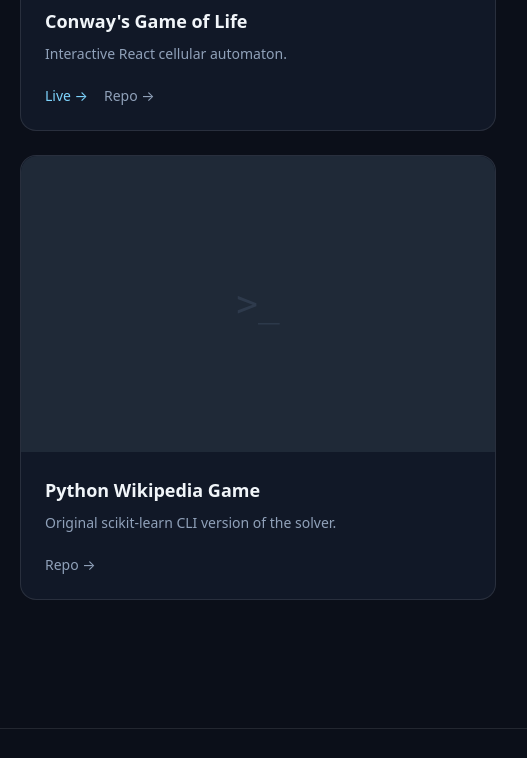
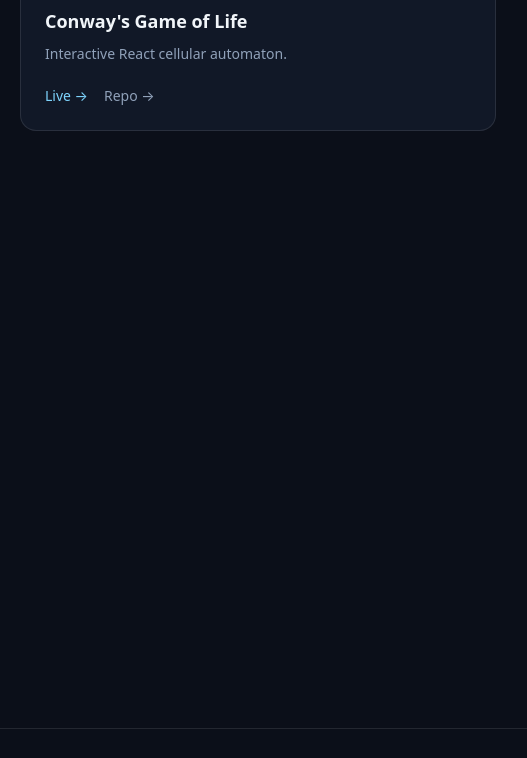
Before and after one commit to jhomer192/jhomer192.github.io, an Astro site: page /projects in a window 1280 px wide. Shown: the part 527-1285 px from the top of the page, 632-1159 px from the left. Built offline with nearby package versions, Linux system fonts and the light colour scheme; Astro itself is replaced by a stand-in of ours.

Commit message:
Remove Python Wikipedia Game from projects

```diff
--- a/src/pages/projects.astro
+++ b/src/pages/projects.astro
@@ -22,13 +22,6 @@ const projects = [
     live: 'https://jhomer192.github.io/birthday-paradox/',
     repo: 'https://github.com/jhomer192/birthday-paradox',
     screenshot: '/screenshots/birthday-paradox.webp',
-  },
-  {
-    title: 'Python Wikipedia Game',
-    description: 'Original scikit-learn CLI version of the solver.',
-    live: null,
-    repo: 'https://github.com/jhomer192/WikipediaGame',
-    screenshot: null,
   },
 ];
 ---
```
